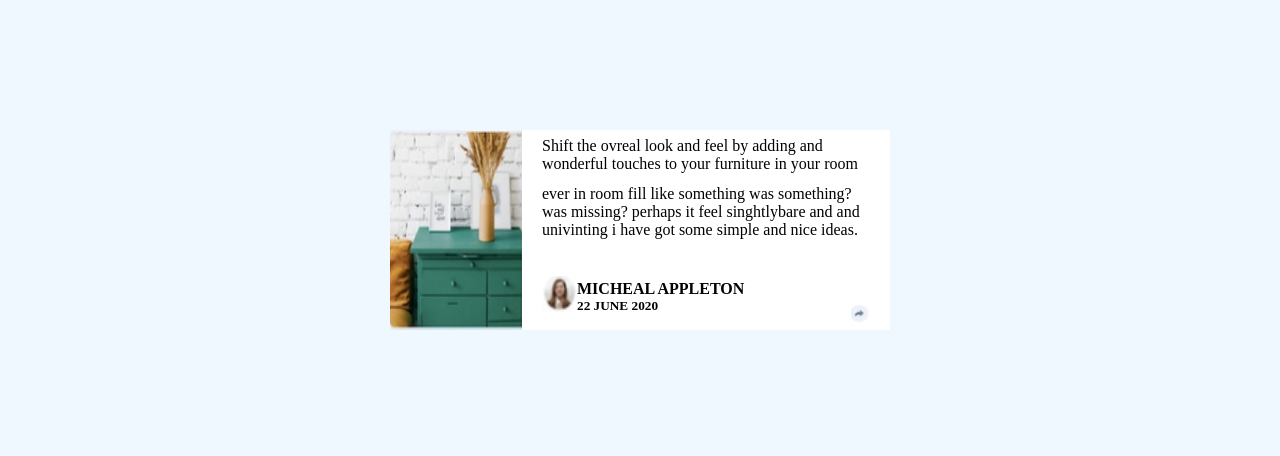
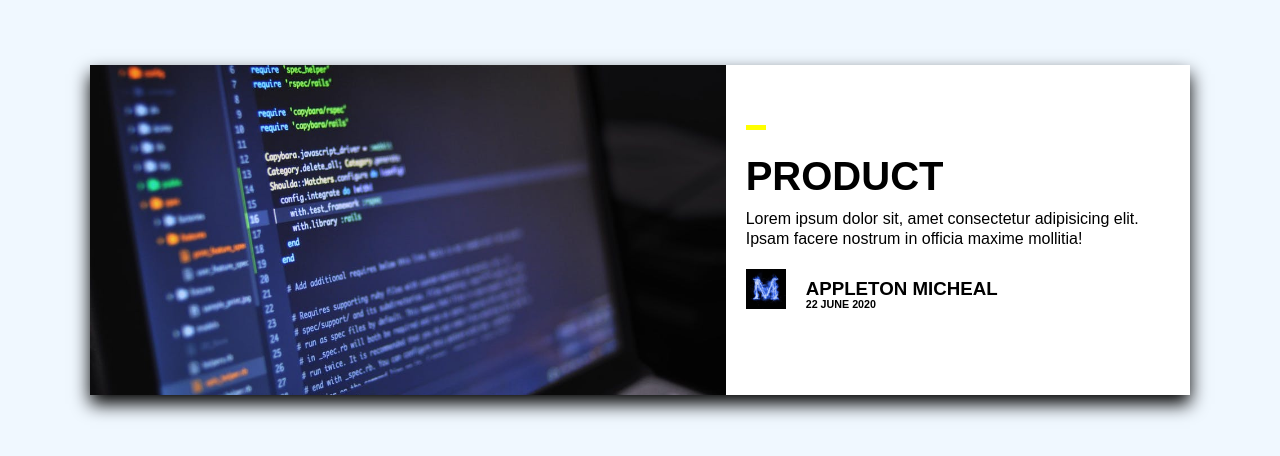
Before and after one commit to Mustafaali82/flex-task, a plain HTML site: page index.html in a window 1280 px wide. Shown: the part 170-626 px from the top of the page. Drawn offline with Linux system fonts and the light colour scheme.

Commit message:
complete

```diff
--- a/index.html
+++ b/index.html
@@ -4,28 +4,25 @@
     <meta charset="UTF-8" />
     <meta name="viewport" content="width=device-width, initial-scale=1.0" />
     <title>Document</title>
-    <link rel="stylesheet" href="style.css" />
-    <link rel="shortcut icon" type="image/png" href="image/Capture.PNG" />
+    <link rel="stylesheet" href="style.css">
   </head>
   <body>
-    <section class="container">
-      <section class="two">
-        <img src="image/Capture.PNG" alt="" />
-        <section class="paragraph">
+    <section class="main">
+      <section class="container">
+        <section class="img"></section>
+
+        <section class="text-container">
+          <span></span>
+          <h1>PRODUCT</h1>
           <p>
-            Shift the ovreal look and feel by adding and wonderful touches to
-            your furniture in your room
+            Lorem ipsum dolor sit, amet consectetur adipisicing elit. Ipsam
+            facere nostrum in officia maxime mollitia!
           </p>
-          <p>
-            ever in room fill like something was something? was missing? perhaps
-            it feel singhtlybare and and univinting i have got some simple and
-            nice ideas.
-          </p>
+          <img class="img1" src="image/123.jpg" alt="">
+          <h3>APPLETON MICHEAL</h3>
+          <h6>22 JUNE 2020</h6>
 
-          <h4>MICHEAL APPLETON</h4>
-          <img class="img" src="image/u.PNG" alt="">
-          <h5>22 JUNE 2020</h5>
-          <img class="img2" src="image/y.PNG" alt="" />
+
         </section>
       </section>
     </section>
--- a/style.css
+++ b/style.css
@@ -1,65 +1,92 @@
-* {
+*{
+
+  box-sizing: border-box;
+}
+body{
   margin: 0;
   padding: 0;
+
 }
-body{
+html{
+  font-family: sans-serif;
+  box-sizing: border-box;
+}
+span{
+  display: inline-block;
+  height: 5px;
+  width: 20px;
+  background-color: yellow;
+  margin-bottom: 20px;
+}
+section.main{
+  height: 100vh;
+  width: 100vw;
+  display: flex;
+  align-items: center;
+  justify-content: center;
   background-color: aliceblue;
 }
-.container {
+.img1{
+width: 40px;
+height: 40px;
+}
+section.container{
+  background: white;
   display: flex;
+  flex-direction: column;
+  align-items: center;
   justify-content: center;
-  align-items: center;
-
-  height: 100vh;
-  width: 100vw;
+  margin: 20px;
+  box-shadow: 0px 9px 17px black;
+}
+h1{
+  font-weight: 700px;
+  font-size: 40px;
+  margin: 0px 0px 10px;
+}
+.img{
+  width: 100%;
+}
+p{
+  font-weight: 400px;
+  line-height: 20px;
+  margin: 0px 0px 20px 0px;
+}
+section.img{
+  height: 350px;
+  width: 100%;
+  background: url(image/pexels-photo-546819.jpeg);
+  background-size: cover;
+  background-position:center;
+}
+section.text-container{
+  margin: 20px 20px 20px;
+}
+@media screen and (min-width: 700px){
+  section.container{
+    width: 100%;
+    flex-direction: row;
+  }
+  section.img{
+    min-width: 300px;
+    height: 330px;
+  }
+  section.text-container{
+    margin: 0px 20px;
+    max-width: 500px;
+  }
 
 }
-.two {
-  display: flex;
-  background-color: white;
-  height: 200px;
-  width: 500px;
+@media screen and (min-width: 1000px){
+  section.container{
+    max-width: 1100px;
+  }
 }
-img {
-  height: 200px;
-  width: 132px;
+h3{
+  margin-left: 60px;
+  margin-top: -35px;
 }
-.paragraph {
-  display: flex;
-  flex-direction: column;
-  justify-content: space-around;
-}
-p {
-  width: 329px;
-  margin-top: 2px;
-  margin-left: 20px;
-}
-.img {
-  height: 37px;
-  width: 35px;
-  margin-top: -19px;
-  margin-left: 20px;
-}
-h4 {
-  height: 5px;
-  margin-top: 30px;
-  display: flex;
-  justify-content: flex-start;
-  margin-left: 55px;
-}
-h5{
- display: flex;
- justify-content: flex-start;
-  margin-top: -25px;
-  margin-left: 55px;
-}
-
-.img2 {
-  width: 20px;
-  height: 20px;
-  align-self: flex-end;
+h6{
+  margin-left: 60px;
   margin-top: -20px;
 }
-.two:hover {
-  box-shadow: 5px 5px 5px black;
-}
```
Also changed, not shown: image/123.jpg (added), image/Capture.PNG (deleted), image/pexels-photo-546819.jpeg (added), image/y.PNG (deleted).
